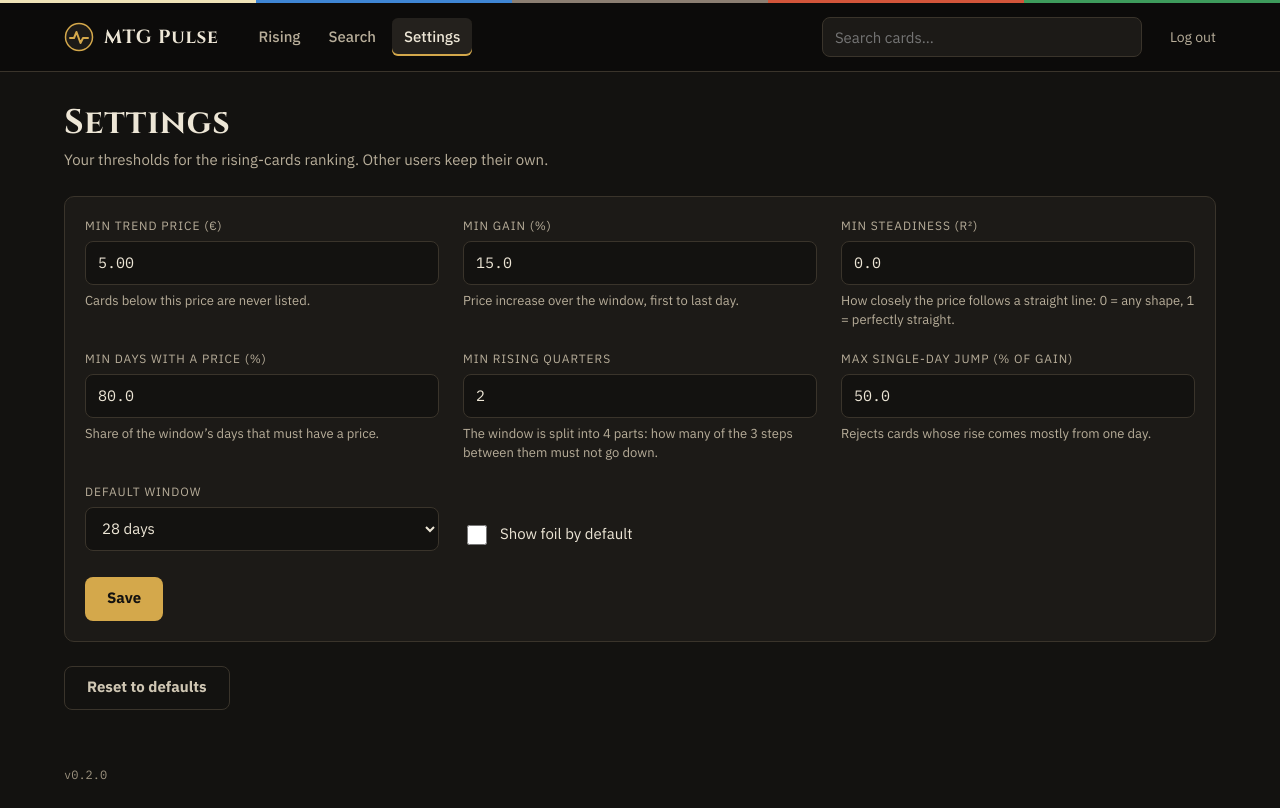
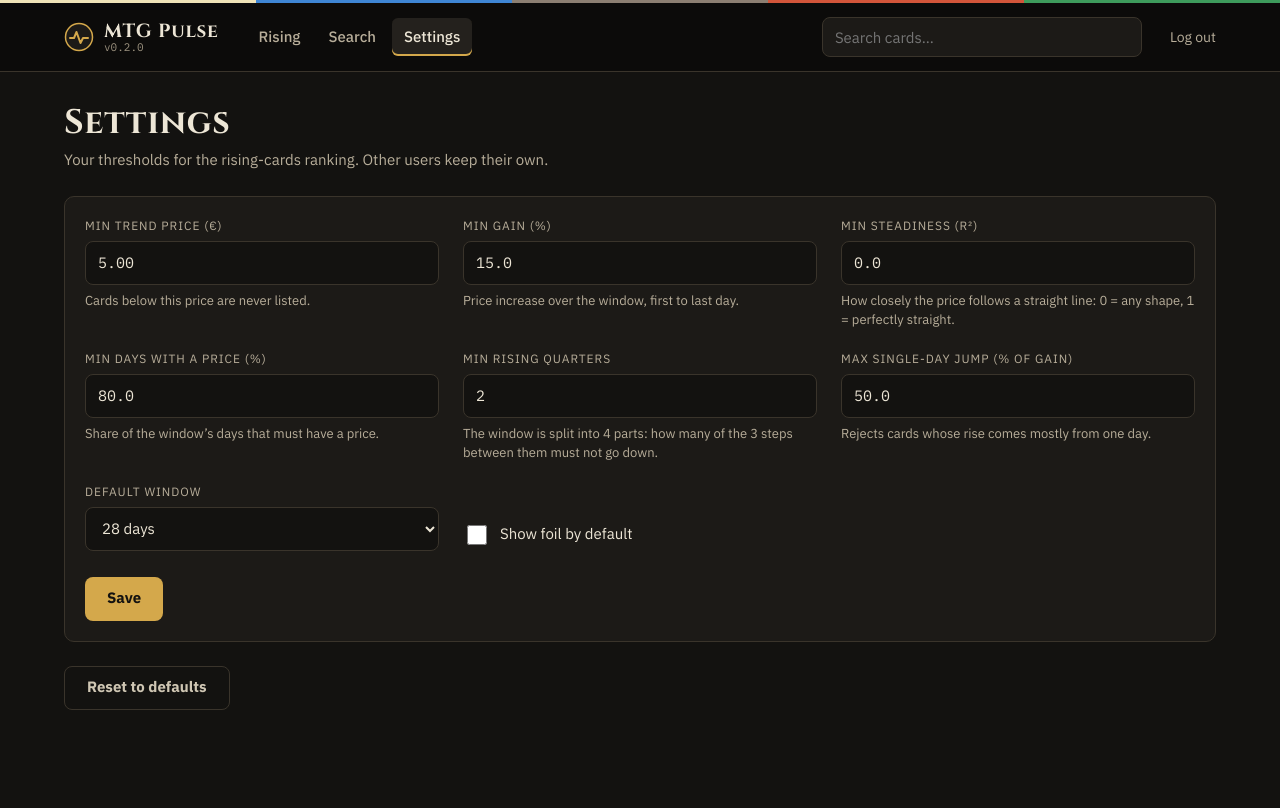
Before and after one commit to gab-25/mtg_pulse, a Django app: page /settings/ in a window 1280 px wide. After the commit the page ends 710 px from the top, so only its background shows below. Run offline with Django 5.2, Linux system fonts and the light colour scheme; the visitor is signed in with stand-in values (Sample User, id 1); data comes from the database, SQL or seed files in the repository; parts of the project's set-up code (start-up, migrations or seed data) failed here and were passed over; some libraries are stand-ins or nearby versions.

Commit message:
Show the version under the logo instead of in the footer
Co-Authored-By: Claude Opus 5.5 (1M context) <noreply@anthropic.com>
Claude-Session: https://claude.ai/code/session_01T6f8iKPNXoW7eqqdhFoEnP

```diff
--- a/theme/static/theme/style.css
+++ b/theme/static/theme/style.css
@@ -30,6 +30,8 @@ h2 { font-size: 19px; margin: 0; }
 .topbar-inner { max-width: 1200px; margin: 0 auto; padding: 14px 24px; display: flex; flex-wrap: wrap; align-items: center; gap: 16px 28px; }
 .brand { display: flex; align-items: center; gap: 10px; color: var(--fg); font-family: var(--display); font-weight: 700; font-size: 19px; letter-spacing: .04em; }
 .brand:hover { color: var(--fg); }
+.brand-name { display: flex; flex-direction: column; line-height: 1.1; }
+.brand-version { font-family: var(--mono); font-size: 11px; font-weight: 400; letter-spacing: 0; color: var(--faint); }
 .nav { display: flex; gap: 4px; flex: 1 1 auto; }
 .nav a { color: var(--muted); padding: 8px 12px; border-radius: 6px; font-weight: 500; }
 .nav a[aria-current="page"] { color: var(--fg); background: var(--surface-2); box-shadow: inset 0 -2px 0 var(--gold); }
@@ -56,7 +58,6 @@ legend { padding: 0; margin-bottom: 6px; }
 
 /* Layout */
 main { max-width: 1200px; margin: 0 auto; padding: 32px 24px 56px; display: flex; flex-direction: column; gap: 24px; }
-.footer { max-width: 1200px; margin: 0 auto; padding: 0 24px 24px; font-family: var(--mono); font-size: 12px; color: var(--faint); }
 .page-head { display: flex; flex-wrap: wrap; align-items: end; justify-content: space-between; gap: 16px; }
 .page-head > div { display: flex; flex-direction: column; gap: 6px; }
 .panel { background: var(--surface); border: 1px solid var(--line); border-radius: 10px; }
--- a/theme/templates/base.html
+++ b/theme/templates/base.html
@@ -33,7 +33,6 @@
     </div>
   </header>
   <main>{% block content %}{% endblock %}</main>
-  <footer class="footer">v{{ version }}</footer>
   <script src="https://cdnjs.cloudflare.com/ajax/libs/htmx/2.0.10/htmx.min.js"></script>
   <script src="{% static 'theme/preview.js' %}"></script>
 {% endblock %}
--- a/theme/templates/theme/_brand.html
+++ b/theme/templates/theme/_brand.html
@@ -1,4 +1,4 @@
 <a class="brand" href="{% url 'rising' %}">
   <svg width="30" height="30" viewBox="0 0 30 30" fill="none" aria-hidden="true"><circle cx="15" cy="15" r="13.5" fill="#1c1a17" stroke="#d4a84b" stroke-width="1.5"/><path d="M6 16h4l2.5-6 4 11 2.5-5H24" stroke="#d4a84b" stroke-width="2" stroke-linecap="round" stroke-linejoin="round"/></svg>
-  MTG Pulse
+  <span class="brand-name">MTG Pulse<span class="brand-version">v{{ version }}</span></span>
 </a>
```
